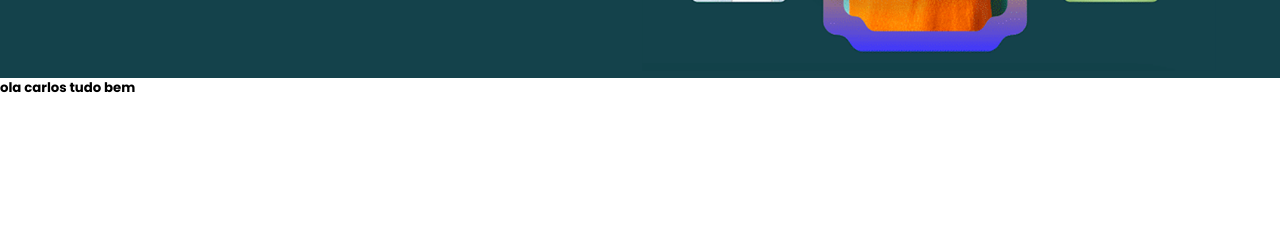
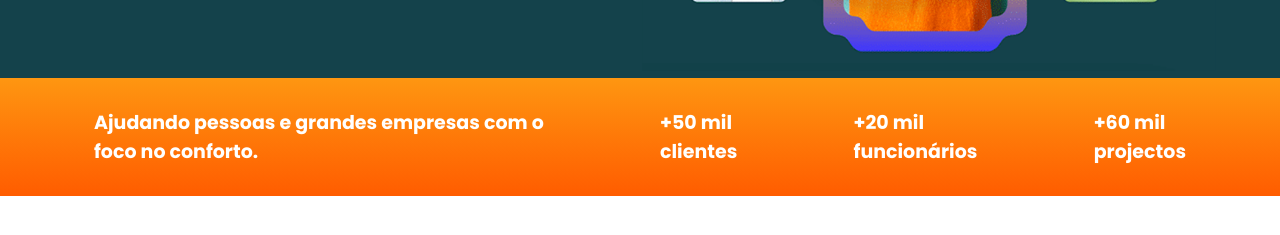
Before and after one commit to clesiosantos1/clesio, a plain HTML site: page index.html in a window 1280 px wide. Shown: the part 503-738 px from the top of the page. Drawn offline with Linux system fonts and the light colour scheme.

Commit message:
trabalhando com a resonsividade

```diff
--- a/css/style.css
+++ b/css/style.css
@@ -161,3 +161,45 @@ main .container{
       justify-content: center;
     }
 }
+
+
+
+.ajudando{
+    background-image: var(--degrade-btn);
+    }
+
+
+    .item{
+        font-size: 19px;
+    }
+    .item_link{
+        display: flex;
+        justify-content: space-between;
+        color: white;
+        padding: 30px;
+        font-weight: 700;
+    }
+
+
+
+    @media (max-width: 960px) {
+
+        .item_link{
+            display: flex;
+            flex-direction: column;
+
+        }
+        .item{
+            padding: 20px;
+            display: flex;
+     flex-direction: column;
+     align-items: center;
+     text-align: center;
+     }
+
+     .empresa{
+        font-size: 17px;
+     }
+
+
+    }
--- a/index.html
+++ b/index.html
@@ -36,6 +36,7 @@
             </div>
         </header>
 
+
         <main>
             <div class="container">
                 <div class="main-text">
@@ -52,11 +53,26 @@
             </div>
         </main>
     </div>
-<h5>ola carlos tudo bem </h5>
+ <div class=" ajudando">
+        <div class="container">
+            <div class="item_link">
+                <div class="item  empresa">Ajudando pessoas e grandes empresas com o <br> foco no conforto.</div>
 
-<script>
-    alert("seja bem vido carlos");
-</script>
+                <div class="item">
+                    +50 mil<br>
+                    <p>clientes</p>
+                </div>
+                <div class="item">
+                    +20 mil<br>
+                    <p>funcionários</p>
+                </div>
+                <div class="item">
+                    +60 mil<br>
+                    <span>projectos</span>
+                </div>
+            </div>
+        </div>
+    </div>
 </body>
 
 </html>
```
